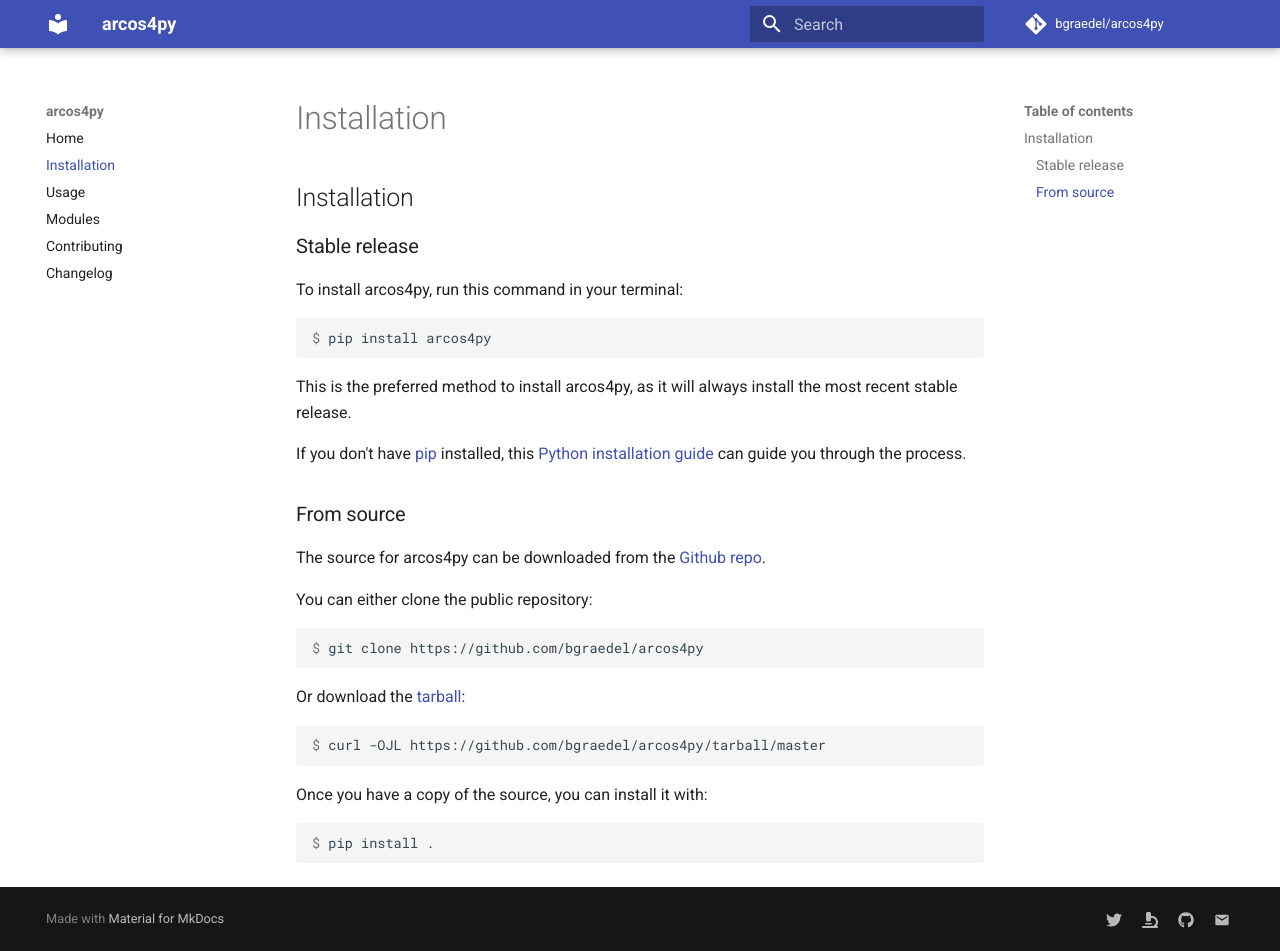
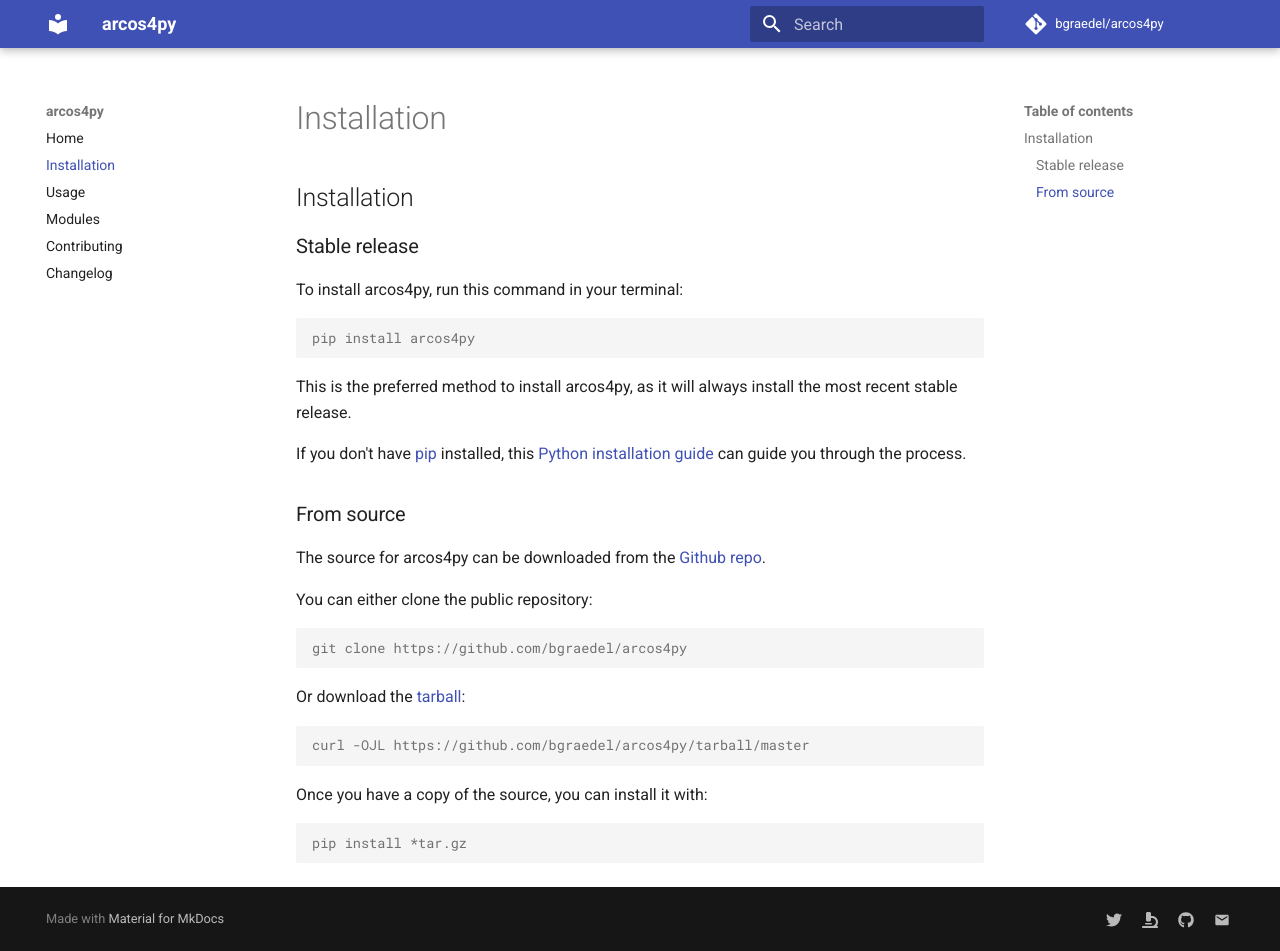
Before and after one commit to bgraedel/arcos4py, an MkDocs documentation site: the page built from docs/installation.md, in a window 1280 px wide and 951 px high. Built offline with MkDocs 1.6.1 and Material for MkDocs 9.7.7, drawn with Linux system fonts in a browser that asks for light colours; comment, search, counter and statistics services are not loaded.

````diff
--- a/docs/installation.md
+++ b/docs/installation.md
@@ -6,7 +6,7 @@ To install arcos4py, run this command in your
 terminal:
 
 ``` console
-$ pip install arcos4py
+pip install arcos4py
 ```
 
 This is the preferred method to install arcos4py, as it will always install the most recent stable release.
@@ -22,19 +22,19 @@ the [Github repo][].
 You can either clone the public repository:
 
 ``` console
-$ git clone https://github.com/bgraedel/arcos4py
+git clone https://github.com/bgraedel/arcos4py
 ```
 
 Or download the [tarball][]:
 
 ``` console
-$ curl -OJL https://github.com/bgraedel/arcos4py/tarball/master
+curl -OJL https://github.com/bgraedel/arcos4py/tarball/master
 ```
 
 Once you have a copy of the source, you can install it with:
 
 ``` console
-$ pip install .
+pip install *tar.gz
 ```
 
   [pip]: https://pip.pypa.io
````
Also changed, not shown: CHANGELOG.md (+1 -1 lines).
